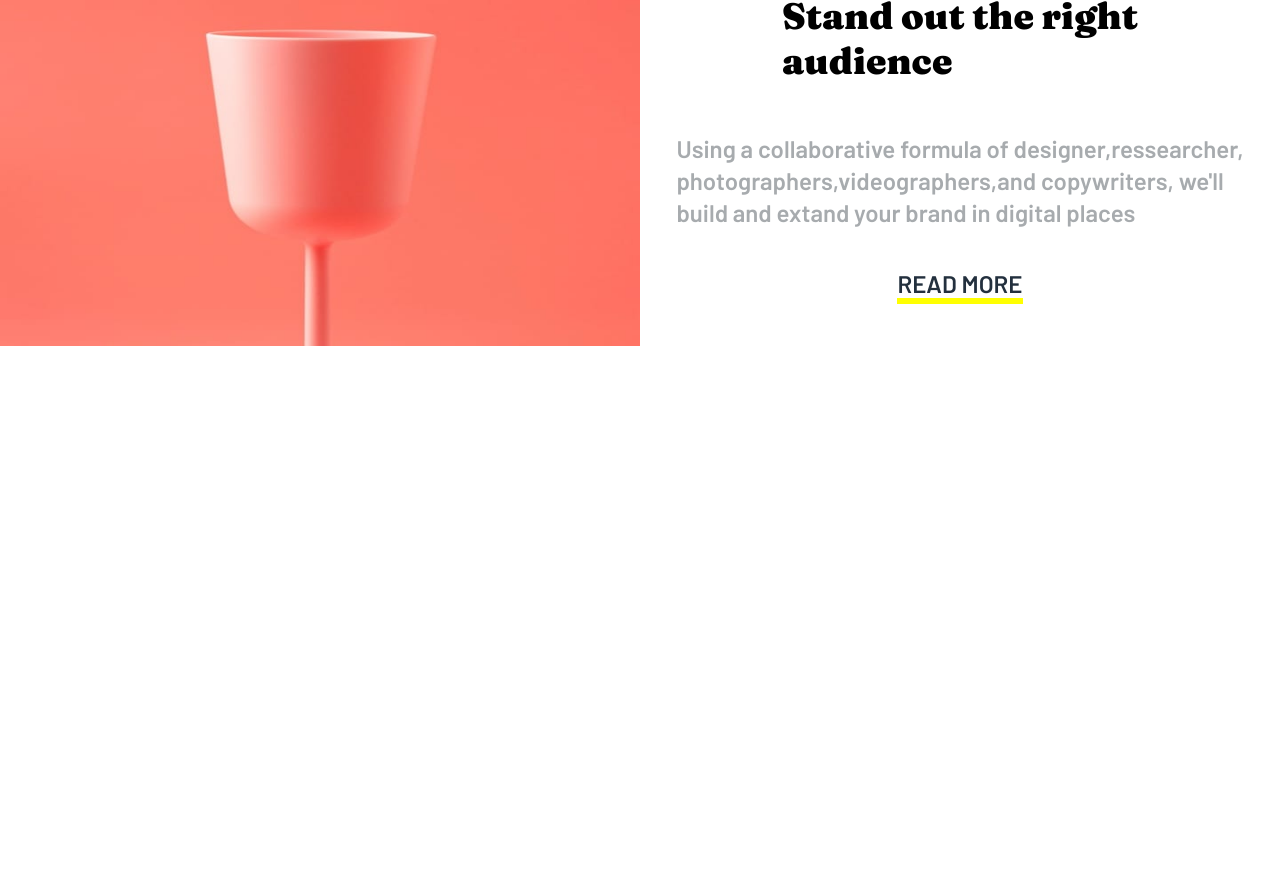
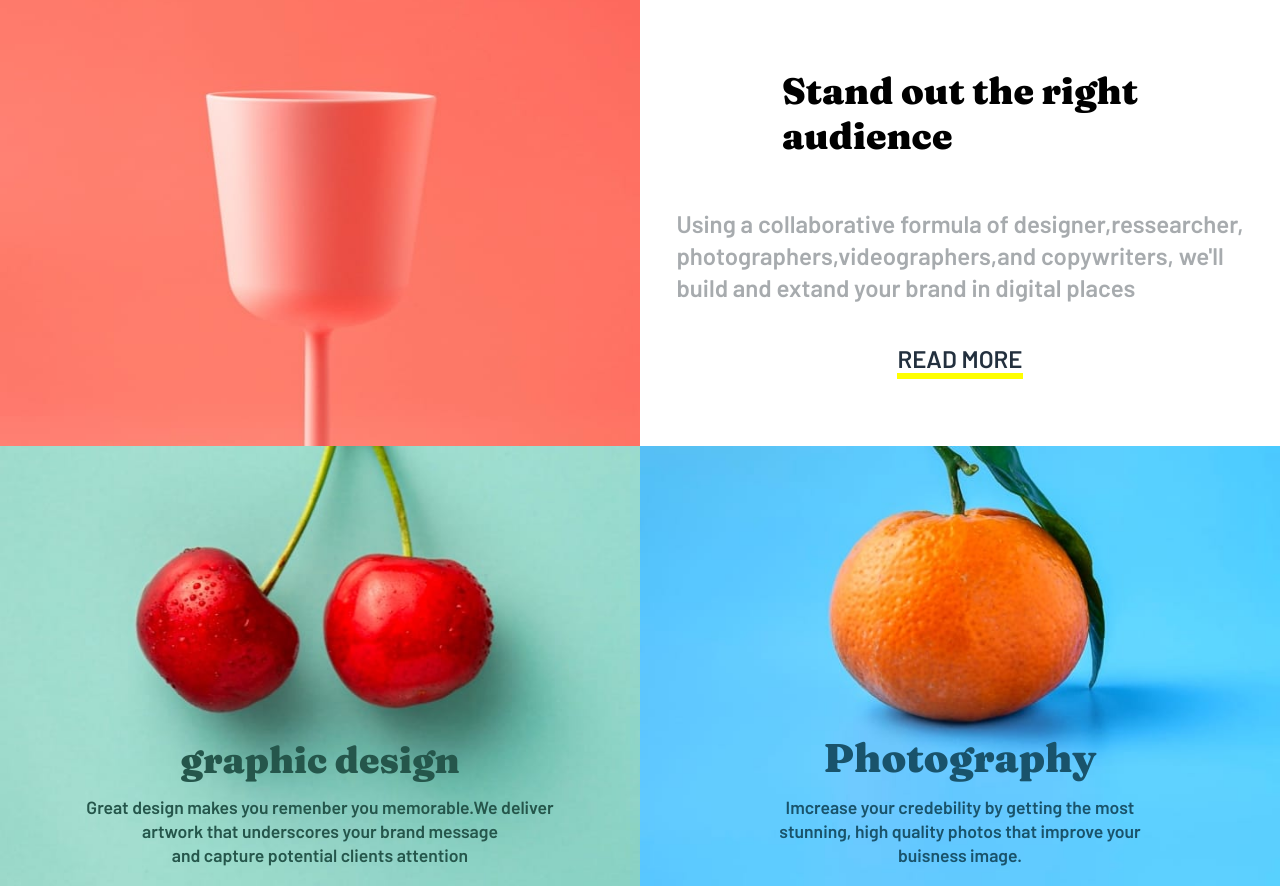
Before and after one commit to flooff/sunnyside-agency-landing-page, a plain HTML site: page index.html in a window 1280 px wide. Shown: the part 989-1875 px from the top of the page. Before the commit the page ends 1340 px from the top, so only its background shows below. Drawn offline with Linux system fonts and the light colour scheme; a web font is replaced by a local one.

Commit message:
graphic/photography

```diff
--- a/css/mobile.style.css
+++ b/css/mobile.style.css
@@ -155,3 +155,7 @@ html body{
     font-size: 1rem;
     margin-right: 10px;
 }
+.container{
+    flex-flow: column nowrap;
+    height: 880px;
+}
--- a/css/style.css
+++ b/css/style.css
@@ -152,7 +152,7 @@ a {
     flex: 1;
     width: 100%;
     height: 700px;
-    background: url(../images/desktop/image-transform.jpg) center center/cover;
+    background: url(../images/desktop/image-transform.jpg) center cover/center;
 }
 
 
@@ -240,3 +240,55 @@ a {
     border-bottom: 6px solid yellow;
     width: auto;
 }
+
+/* container */
+
+.container{
+    height: 600px;
+    display: flex;
+    flex-flow: row nowrap;
+}
+
+.graphic-design{
+    display: flex;
+    background: url(../images/desktop/image-graphic-design.jpg) top center/cover;
+    flex: 1;
+    flex-direction: column;
+    justify-content: flex-end;
+    text-align: center;
+    color: var(--Dark-desaturated-cyan);
+}
+
+
+.graphic-design>h3{
+   margin-bottom: 2%;
+   font-size: 2.3rem;
+}
+.graphic-design>p{
+    margin-bottom: 3%;
+    font-size: 1.1rem;
+    line-height: 1.5rem;
+}
+
+
+.photography{
+    display: flex;
+    background: url(../images/desktop/image-photography.jpg) top center/cover;
+    flex: 1;
+    flex-direction: column;
+    justify-content: flex-end;
+    text-align: center;
+    color: var(--Dark-blue);
+}
+
+.photography>h3{
+    margin-bottom: 2%;
+    font-size: 2.5rem;
+
+}
+ .photography>p{
+     margin-bottom: 3%;
+     margin-bottom: 3%;
+     font-size: 1.1rem;
+    line-height: 1.5rem;
+}
--- a/css/tablet.style.css
+++ b/css/tablet.style.css
@@ -97,11 +97,11 @@ html body{
 
 
 .brand{
-    height: 400px;
+    height: 450px;
 }
 
 .brand-content-img img{
-    height: 400px;
+    height: 450px;
 }
 
 .brand-content-text h2{
@@ -117,12 +117,12 @@ html body{
 
 .audience{
     flex-direction: row;
-    height: 400px;
+    height: 450px;
     margin-right: none;
 
 }
 .audience-content-img img{
-    height: 400px;
+    height: 450px;
 }
 .audience-content-text p{
     line-height: 2rem;
@@ -145,3 +145,7 @@ html body{
     margin-top: -5px;
     border-radius: 10px;
 }
+
+.container{
+    height: 440px;
+}
--- a/index.html
+++ b/index.html
@@ -92,9 +92,30 @@
           build and extand your brand in digital places
         </p>
         <a href="#" class="btn"><span>READ MORE</span></a>
-
       </div>
     </div>
   </section>
+  <section>
+    <div class="container">
+    <div class="graphic-design">
+        <h3>graphic design</h3>
+      <p>Great design makes you remenber you memorable.We deliver <br>
+         artwork that underscores your brand message <br>
+         and capture potential clients attention
+      </p>
+
+    </div>
+    <div class="photography">
+
+        <h3>Photography</h3>
+        <p>
+          Imcrease your credebility by getting the most <br>
+          stunning, high quality photos that improve your <br>
+          buisness image.
+        </p>
+
+    </div>
+   </div>
+  </section>
   </body>
 </html>
```
